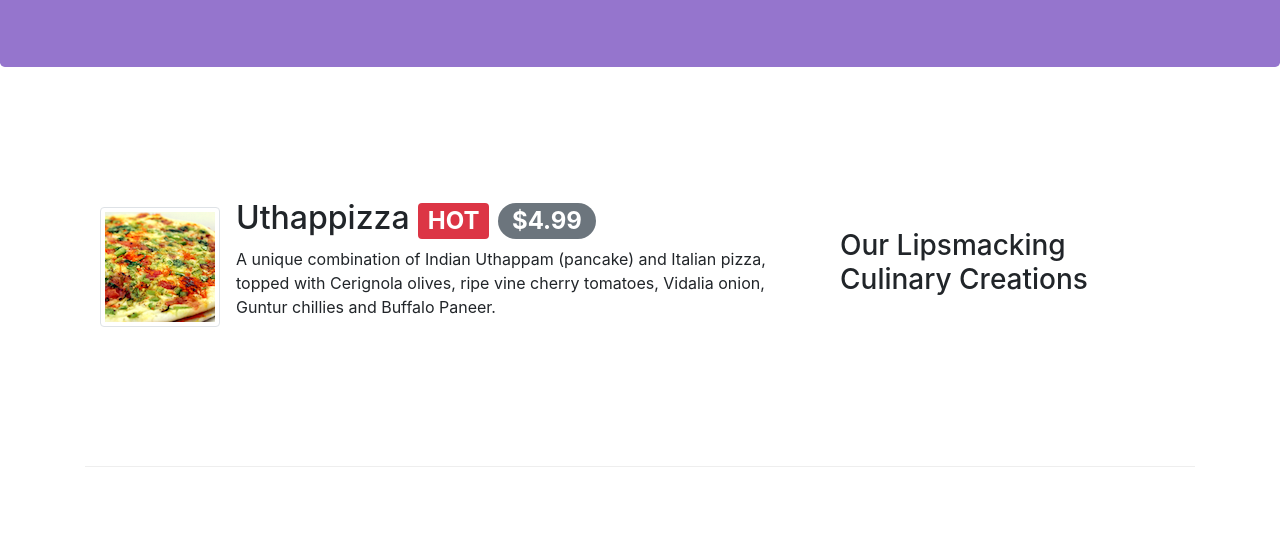
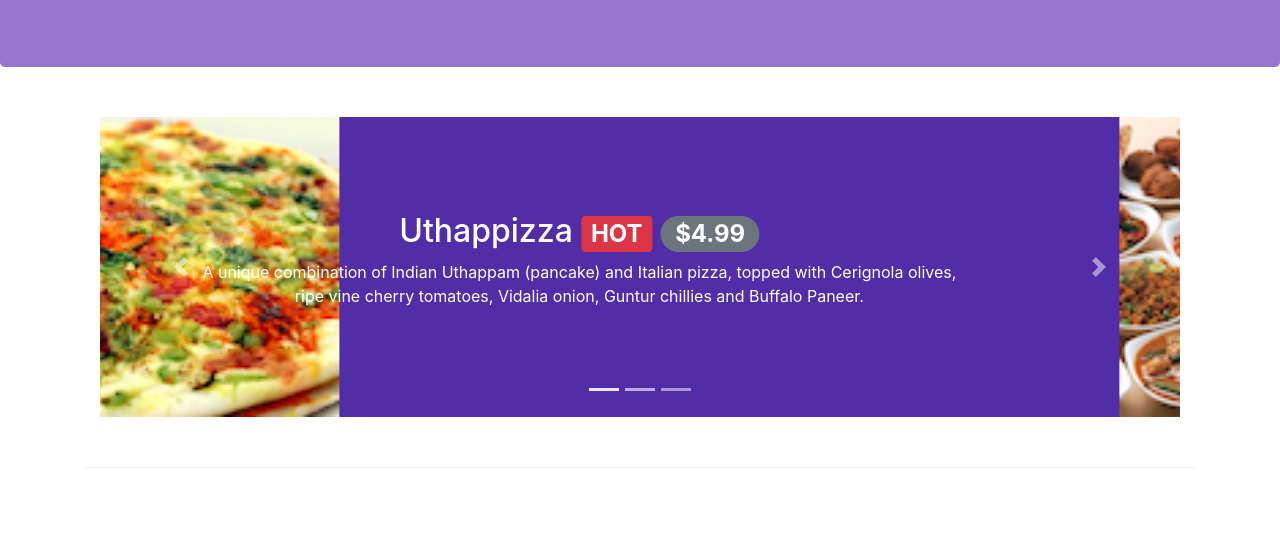
Before and after one commit to yanish9/assign_1, a website: page index.html in a window 1280 px wide. Shown: the part 267-800 px from the top of the page. Drawn offline with nearby package versions, Linux system fonts and the light colour scheme.

Commit message:
carousel

```diff
--- a/css/styles.css
+++ b/css/styles.css
@@ -45,3 +45,26 @@ body {
   padding: 10px;
 
 }
+
+.carousel {
+  background: #512DA8;
+
+}
+
+.carousel-item {
+  height: 300px;
+}
+
+.carousel-item img {
+  position: absolute;
+  top: 0;
+  left: 0;
+  min-height: 300px
+
+}
+
+.carousel-caption {
+  transform: translateY(-50%);
+  bottom: 0;
+  top: 50%;
+}
--- a/index.html
+++ b/index.html
@@ -107,10 +107,80 @@
     </header>
 
     <div class="container">
-      <div class="row row-content align-items-center">
-        <div class="col-12 col-sm-4 order-sm-last col-md-last col-lg-last">
-          <h3>Our Lipsmacking Culinary Creations</h3>
-        </div>
+
+    	<div class="row row-content">
+			<div class="col">
+				<div id="mycarousel" class="carousel slide" data-ride="carousel">
+					<div class="carousel-inner" role="listbox">
+						<div class="carousel-item active">
+							<img class="d-block img-fluid" src="img/uthappizza.png" alt="uthapizza">
+
+							<div class="carousel-caption d-none d-md-block">
+								<h2 class="mt-0">Uthappizza <span class="badge badge-danger">HOT</span> <span class="badge badge-pill badge-secondary">$4.99</h2>
+									<p class="d-none d-sm-block">
+									  A unique combination of Indian Uthappam (pancake) and Italian pizza,
+									  topped with Cerignola olives, ripe vine cherry tomatoes, Vidalia
+									  onion, Guntur chillies and Buffalo Paneer.
+									</p>
+							</div>
+
+						</div>
+
+						<div class="carousel-item">
+							<img class="d-block img-fluid" src="img/buffet.png" alt="uthapizza">
+
+							<div class="carousel-caption d-none d-md-block">
+								<h2 class="mt-0">Weekend Grand Buffet <span class="badge badge-danger">NEW</span></h2>
+								<p class="d-none d-sm-block">
+								  Featuring mouthwatering combinations with a choice of five different
+								  salads, six enticing appetizers, six main entrees and five choicest
+								  desserts. Free flowing bubbly and soft drinks. All for just $19.99
+								  per person
+								</p>
+
+							</div>
+						</div>
+
+						<div class="carousel-item">
+							<img class="d-block img-fluid" src="img/alberto.png" alt="uthapizza">
+
+							<div class="carousel-caption d-none d-md-block">
+
+								<h2>Alberto Somayya</h2>
+								<h4>Executive Chef</h4>
+								<p class="d-none d-sm-block">
+								  Award winning three-star Michelin chef with wide International
+								  experience having worked closely with whos-who in the culinary
+								  world, he specializes in creating mouthwatering Indo-Italian fusion
+								  experiences.
+								</p>
+
+							</div>
+						</div>
+					</div>
+
+					<ol class="carousel-indicators">
+						<li data-target="#mycarousel" data-slide-to="0" class="active"></li>
+						<li data-target="#mycarousel" data-slide-to="1"></li>
+						<li data-target="#mycarousel" data-slide-to="2"></li>
+					</ol>
+
+					<a class="carousel-control-prev" href="#mycarousel" role="button" data-slide="prev">
+						<span class="carousel-control-prev-icon"></span>
+					</a>
+
+					<a class="carousel-control-next" href="#mycarousel" role="button" data-slide="next">
+						<span class="carousel-control-next-icon"></span>
+					</a>
+				</div>
+			</div>
+    	</div>
+
+      	<div class="row row-content align-items-center">
+         	<div class="col-12 col-sm-4 order-sm-last col-md-last col-lg-last">
+          		<h3>Our Lipsmacking Culinary Creations</h3>
+        	</div>
+
         <div class="col col-sm order-sm-first col-md">
 
           <div class="media">
```
